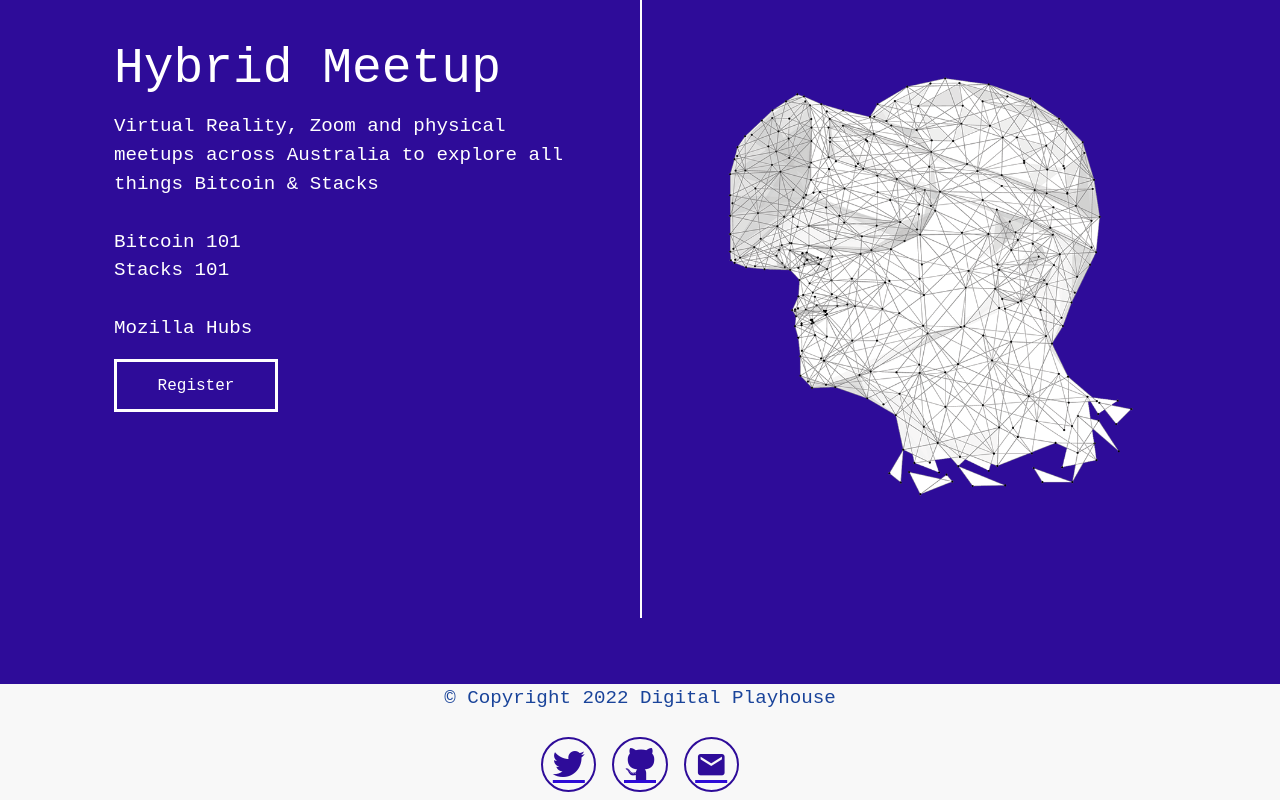
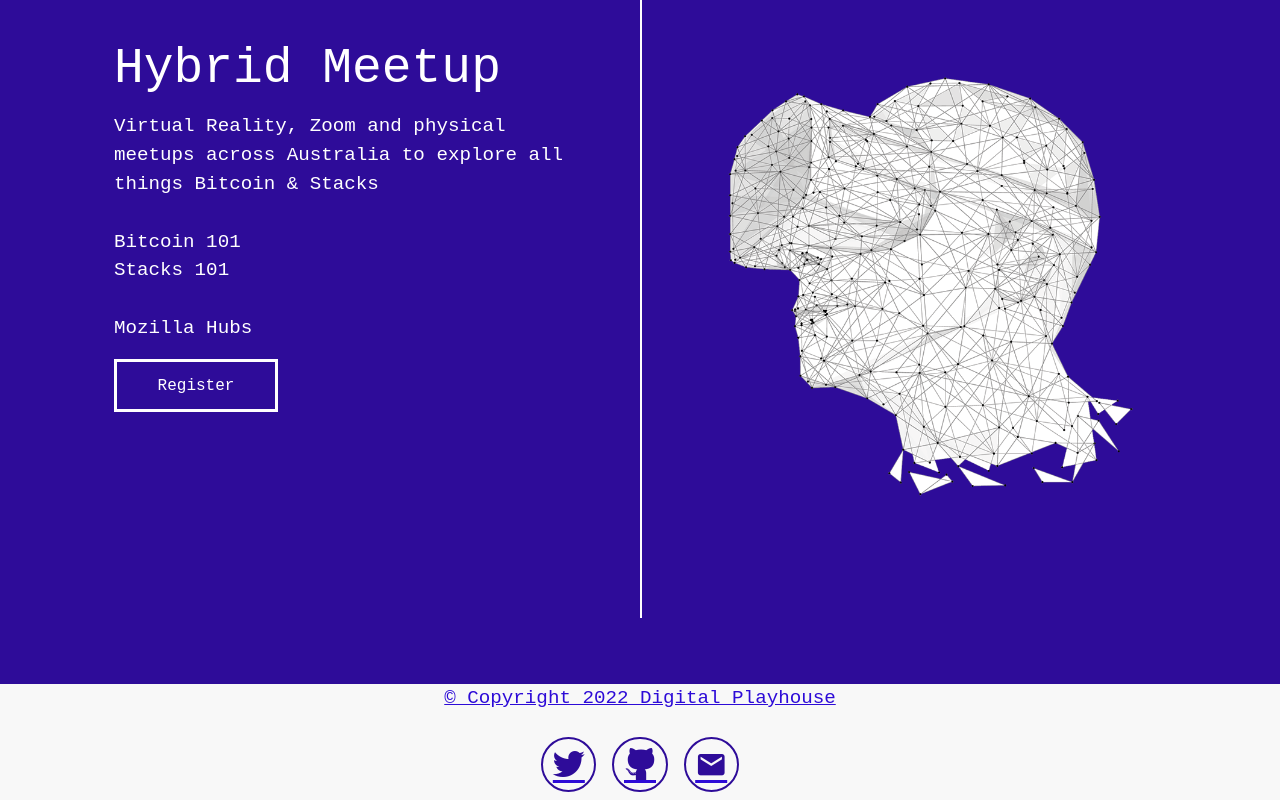
Before and after one commit to stacksaustralia/stacksaustralia.github.io, a plain HTML site: page index.html in a window 1280 px wide. Shown: the part 1297-2097 px from the top of the page. Drawn offline with Linux system fonts and the light colour scheme; files that its build step writes are made by us from their sources; a script that the page names is missing; a web font is replaced by a local one.

Commit message:
digitalplayhouselinke
digitalplayhouselinke

```diff
--- a/index.html
+++ b/index.html
@@ -163,7 +163,7 @@
         <div class="row align-items-center justify-content-center">
             <div class="text-content col-12 col-md-12 col-lg-12">
 
-                <p class="mbr-text mbr-fonts-style mb-3 display-7">© Copyright 2022 Digital Playhouse</p>
+                <p class="mbr-text mbr-fonts-style mb-3 display-7"><a href="https://www.digitalplayhouse.com.au/" class="text-primary" target="_blank">© Copyright 2022 Digital Playhouse</a></p>
             </div>
             <div class="icons d-flex align-items-center justify-content-center col-12 col-md-12 mt-md-0 mt-2 flex-wrap">
                 <a href="https://twitter.com/AustraliaStacks" target="_blank">
```
Also changed, not shown: 1 other file.
